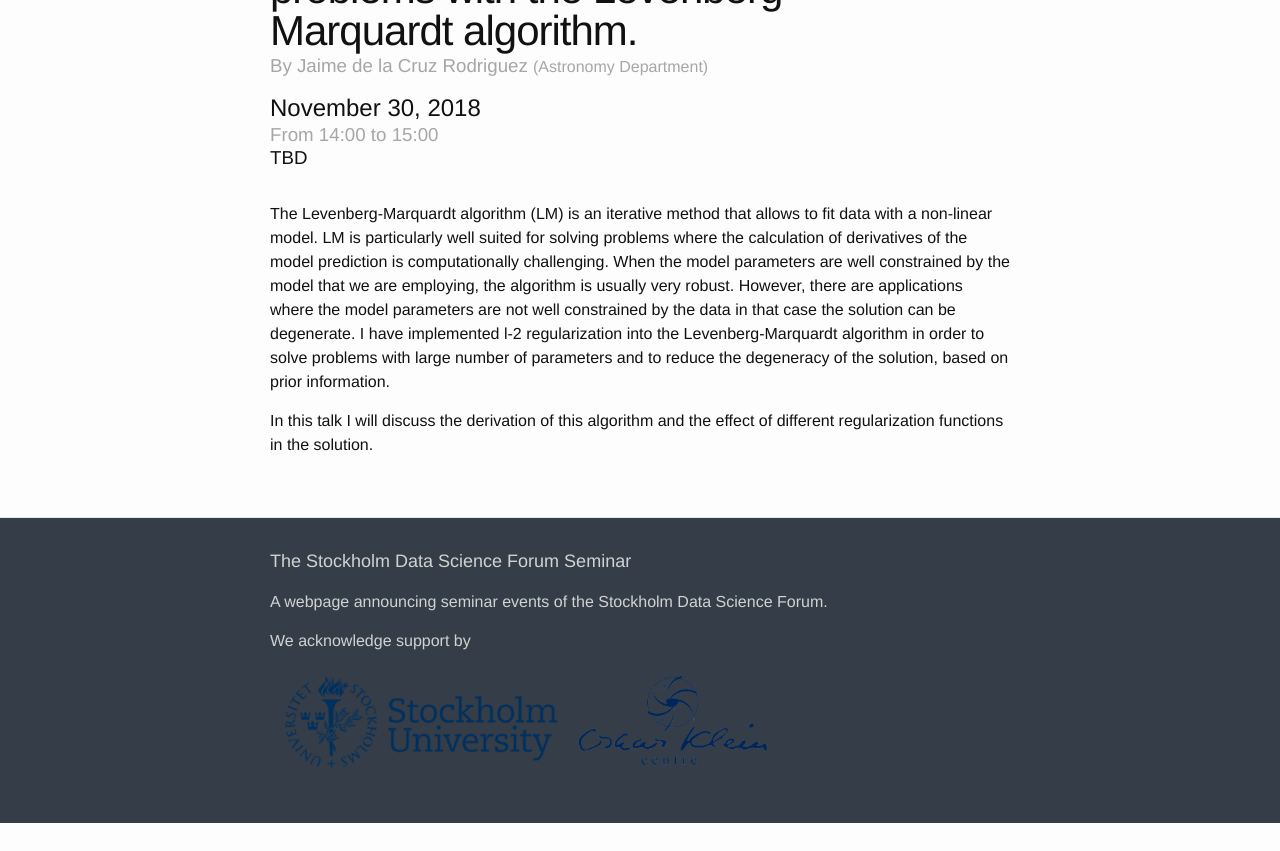
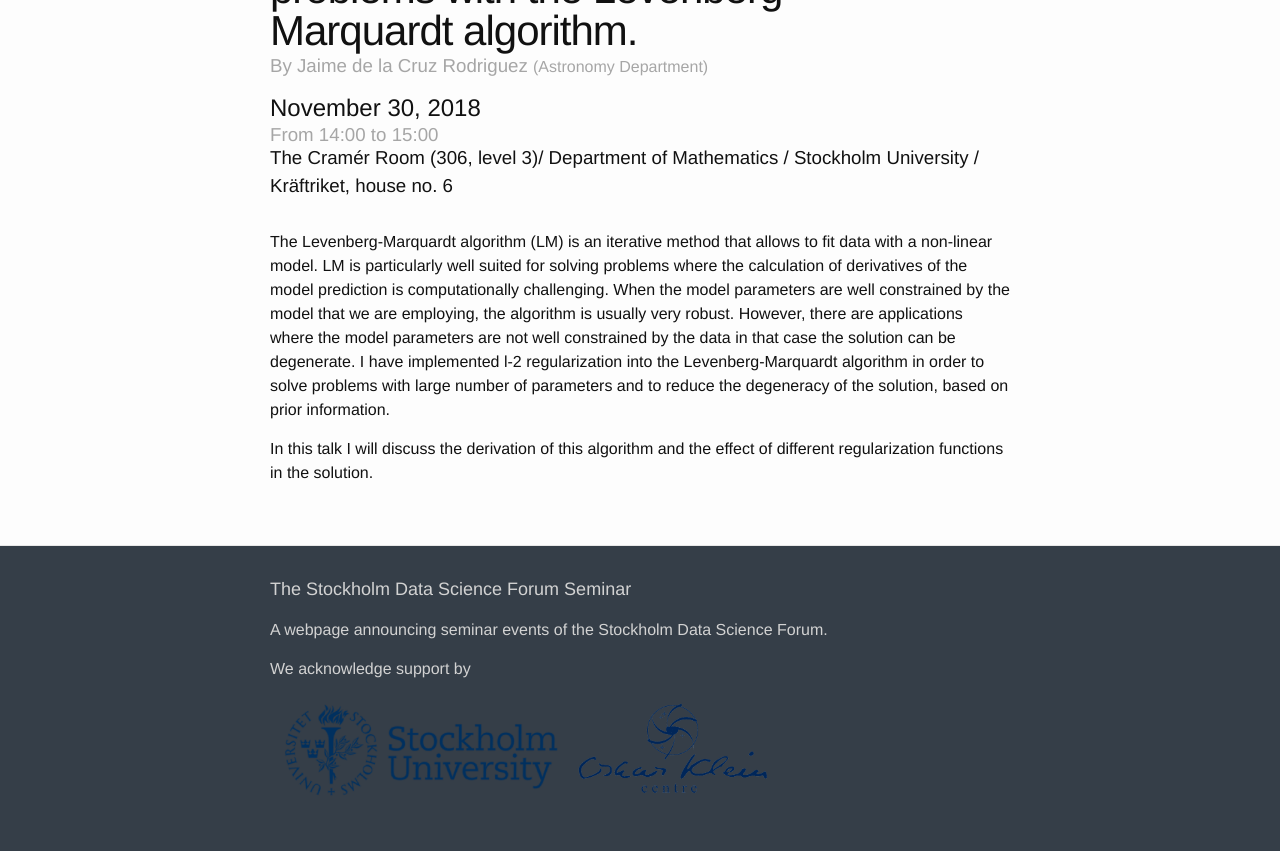
Before and after one commit to sudsfs/sudsfs.github.io, a Jekyll site: the page built from _posts/2018-11-30-Jaime_de_la_Cruz_Rodriguez.md, in a window 1280 px wide, cut to the strip 558-1409 px from the top of the page. Built offline with Jekyll 4.4.1, drawn with Linux system fonts in a browser that asks for light colours; before the commit the page ends 1381 px from its top, so only the background shows below that.

Commit message:
Added location for 11/30 talk 	modified:   2018-11-30-Jaime_de_la_Cruz_Rodriguez.md

```diff
--- a/_posts/2018-11-30-Jaime_de_la_Cruz_Rodriguez.md
+++ b/_posts/2018-11-30-Jaime_de_la_Cruz_Rodriguez.md
@@ -8,7 +8,7 @@
 date:   2018-11-30
 start_time: "14:00"
 end_time: "15:00"
-location: "TBD"
+location: "The Cramér Room  (306, level 3)/ Department of Mathematics / Stockholm University / Kräftriket, house no. 6"
 location_link:
 talk_link:
 
```
